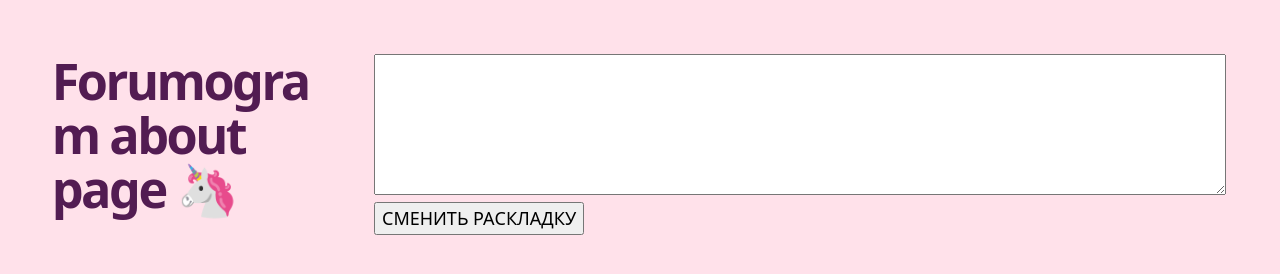
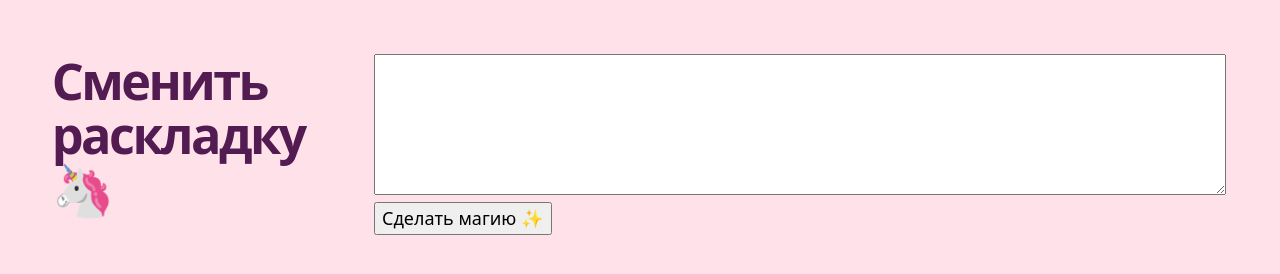
Before and after one commit to forumogram/forumogram.github.io, a plain HTML site: page raskladka/index.html in a window 1280 px wide. Drawn offline with Linux system fonts and the light colour scheme; files that its build step writes are made by us from their sources; a web font is replaced by a local one.

Commit message:
Update index.html

```diff
--- a/raskladka/index.html
+++ b/raskladka/index.html
@@ -5,7 +5,7 @@
 <html>
   <head>
     <meta charset="utf-8" />
-    <title>About forumogram</title>
+    <title>Сменить раскладку</title>
     <meta http-equiv="Content-Type" content="text/html; charset=utf-8" />
     <meta name="viewport" content="width=device-width, initial-scale=1" />
     <meta http-equiv="X-UA-Compatible" content="IE=edge" />
@@ -21,10 +21,10 @@
   </head>
   <body class="">
     <r-grid columns="2" columns-l="4" columns-s="1">
-      <r-cell><h1 class="">Forumogram about page 🦄</h1></r-cell>
+      <r-cell><h1 class="">Сменить раскладку 🦄</h1></r-cell>
       <r-cell span="1" span-s="1">
         <textarea id="src" rows="5" cols="80"></textarea>
-<button id="convertlayout">СМЕНИТЬ РАСКЛАДКУ</button>
+<button id="convertlayout">Сделать магию ✨</button>
 
 <script>
   (function (w) {
```
